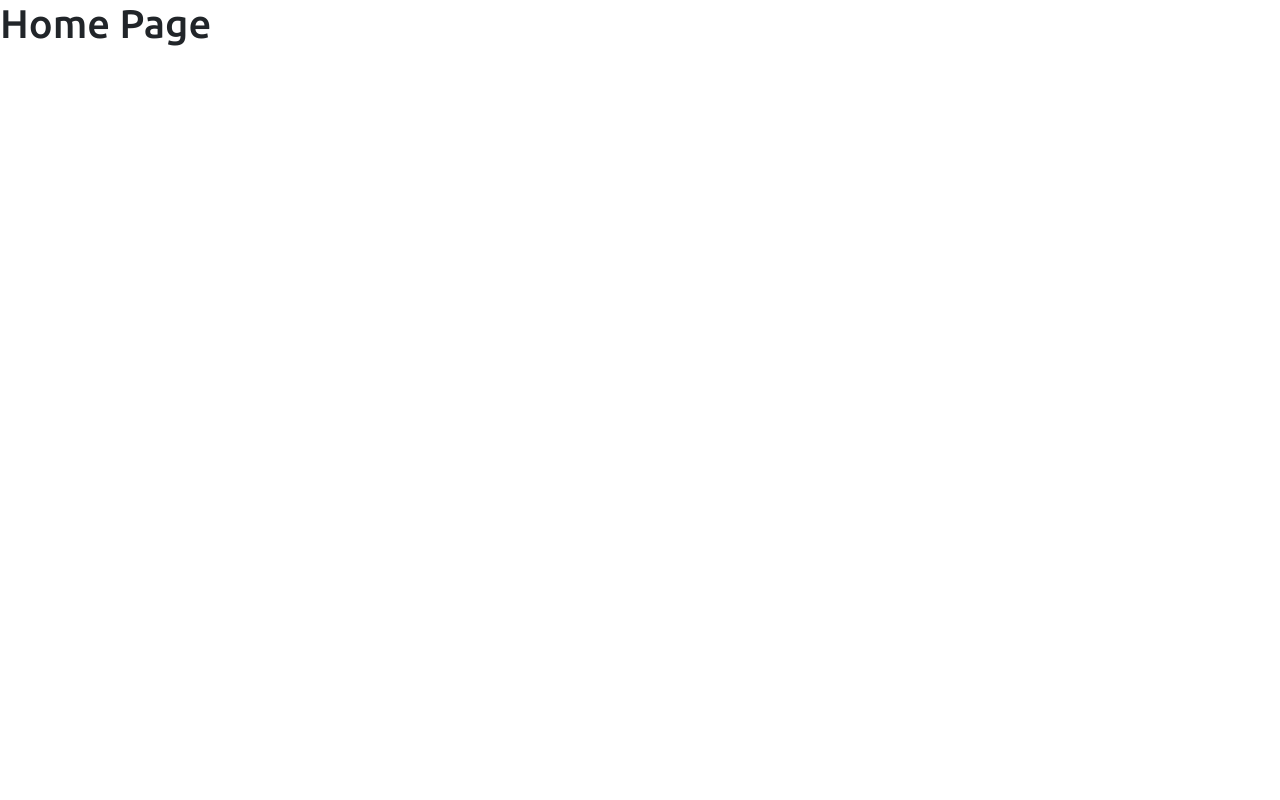
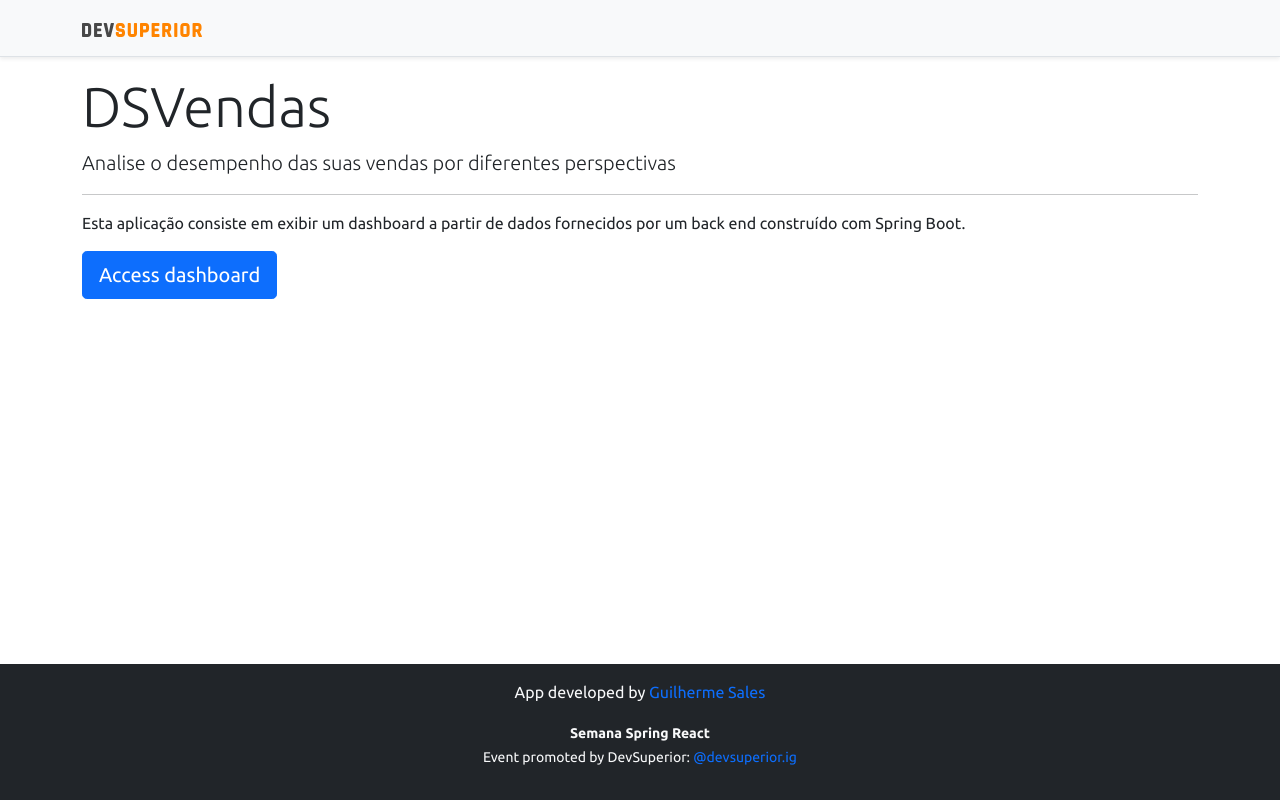
Before and after one commit to guilhermaosales/java-react-dsvendas, a React (Create React App) app in the folder frontend/: page / in a window 1280 px wide. Built offline with nearby package versions, Linux system fonts and the light colour scheme.

Commit message:
Home, navigation

```diff
--- a/frontend/src/assets/css/styles.css
+++ b/frontend/src/assets/css/styles.css
@@ -12,6 +12,10 @@
     display: flex;
     flex-direction: column;
     height: 100%;
+}
+
+a {
+    text-decoration: none;
 }
 
 .content {
--- a/frontend/src/components/Footer/index.tsx
+++ b/frontend/src/components/Footer/index.tsx
@@ -2,9 +2,9 @@
     return (
         <footer className="footer mt-auto py-3 bg-dark">
             <div className="container">
-                <p className="text-light">App developed by <a href="https://github.com/guilhermao" className="text-decoration-none" target="_blank" rel="noreferrer">Guilherme Sales</a></p>
+                <p className="text-light">App developed by <a href="https://github.com/guilhermao" target="_blank" rel="noreferrer">Guilherme Sales</a></p>
                 <p className="text-light"><small><strong>Semana Spring React</strong><br />
-                    Event promoted by DevSuperior: <a href="https://instagram.com/devsuperior.ig" className="text-decoration-none" target="_blank" rel="noreferrer">@devsuperior.ig</a></small></p>
+                    Event promoted by DevSuperior: <a href="https://instagram.com/devsuperior.ig" target="_blank" rel="noreferrer">@devsuperior.ig</a></small></p>
             </div>
         </footer>
     );
--- a/frontend/src/components/NavBar/index.tsx
+++ b/frontend/src/components/NavBar/index.tsx
@@ -1,11 +1,14 @@
 import ImgDsDark from 'assets/img/ds-dark.svg';
+import { Link } from 'react-router-dom';
 
 const NavBar = () => {
     return (
         <div className="d-flex flex-column flex-md-row align-items-center p-3 px-md-4 mb-3 bg-light border-bottom shadow-sm">
             <div className="container">
                 <nav className="my-2 my-md-0 mr-md-3">
+                    <Link to="/">
                     <img src={ImgDsDark} alt="DevSuperior" width="120" />
+                    </Link>
                 </nav>
             </div>
         </div>
--- a/frontend/src/index.tsx
+++ b/frontend/src/index.tsx
@@ -1,6 +1,6 @@
 import React from 'react';
 import ReactDOM from 'react-dom';
-import 'bootstrap/dist/css/bootstrap.css';
+import 'bootstrap/dist/css/bootstrap.min.css';
 import 'assets/css/styles.css';
 import App from './App';
 
--- a/frontend/src/pages/Home/index.tsx
+++ b/frontend/src/pages/Home/index.tsx
@@ -1,8 +1,24 @@
+import Footer from "components/Footer";
+import NavBar from "components/NavBar";
+import { Link } from "react-router-dom";
+
 const Home = () => {
     return (
-        <div>
-            <h1>Home Page</h1>
+        <>
+        <NavBar/>
+        <div className="container">
+            <div className="jumbotron">
+                <h1 className="display-4">DSVendas</h1>
+                <p className="lead">Analise o desempenho das suas vendas por diferentes perspectivas</p>
+                <hr />
+                <p>Esta aplicação consiste em exibir um dashboard a partir de dados fornecidos por um back end construído com Spring Boot.</p>
+                <Link className="btn btn-primary btn-lg" to="/dashboard">
+                    Access dashboard
+                </Link>
+            </div>
         </div>
+        <Footer/>
+        </>
     );
 }
 
```
